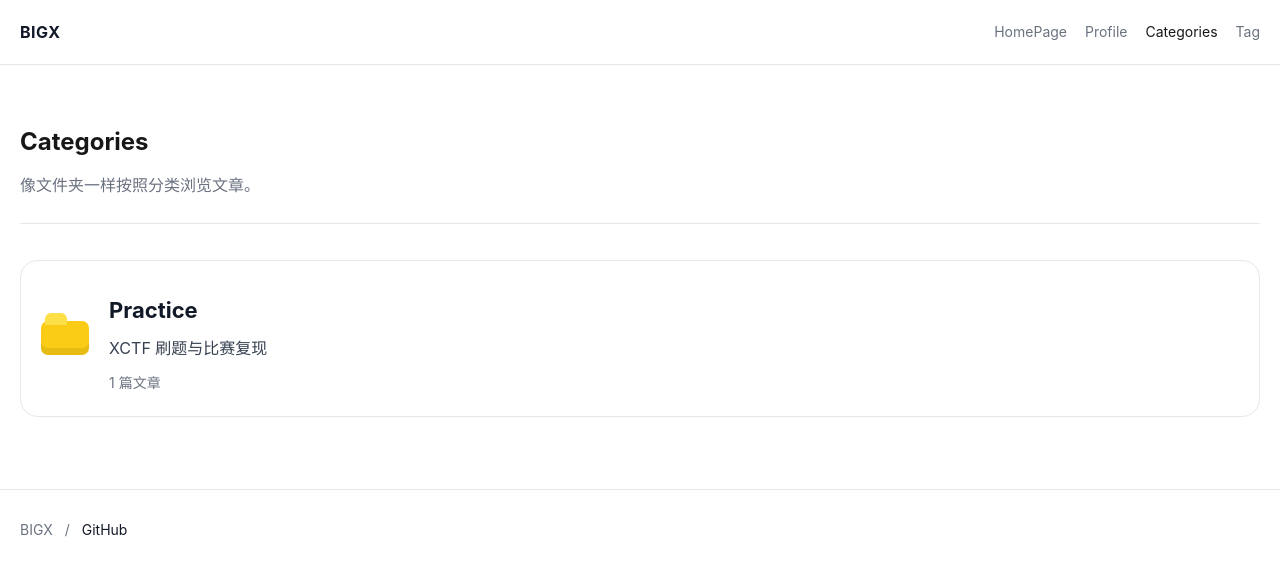
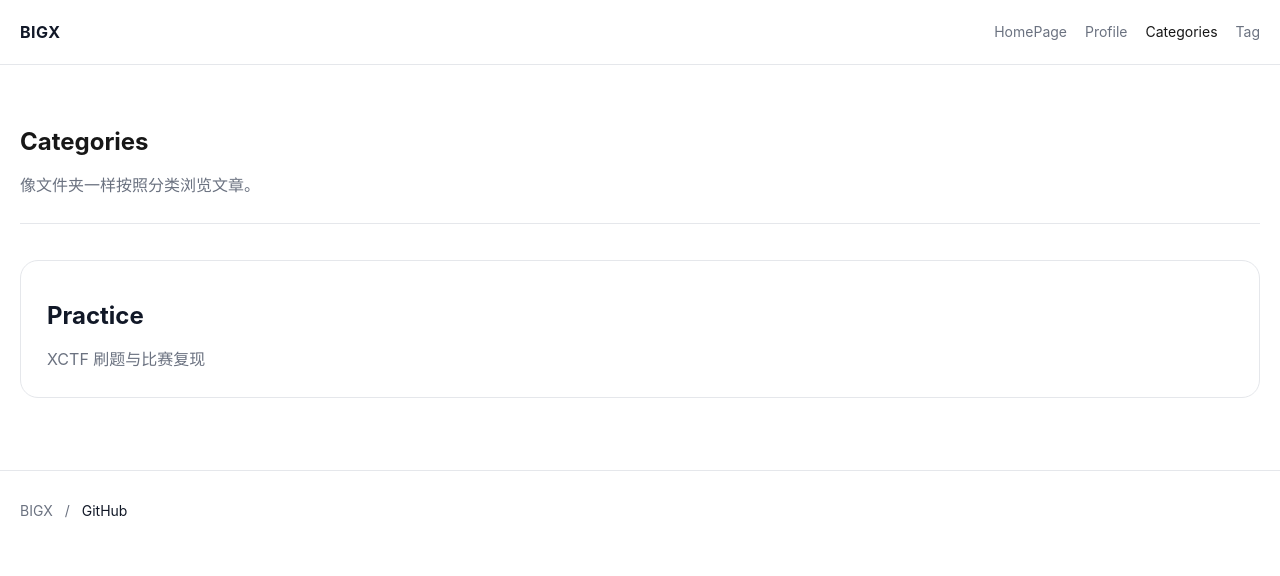
Before and after one commit to BIGX-bigx/BIGX-bigx.github.io, a Jekyll site: the page built from categories.md, in a window 1280 px wide. Shown: the top 576 px of the page. Built offline with Jekyll 4.4.1, drawn with Linux system fonts in a browser that asks for light colours.

Commit message:
Simplify category cards

```diff
--- a/assets/css/style.css
+++ b/assets/css/style.css
@@ -404,16 +404,13 @@ a:hover {
 
 .folder-grid {
   display: grid;
-  grid-template-columns: repeat(auto-fit, minmax(260px, 1fr));
+  grid-template-columns: 1fr;
   gap: 18px;
 }
 
 .folder-card {
-  display: grid;
-  grid-template-columns: 52px 1fr;
-  gap: 16px;
-  align-items: center;
-  padding: 20px;
+  display: block;
+  padding: 24px 26px;
   border: 1px solid var(--line);
   border-radius: 18px;
   background: #fff;
@@ -425,38 +422,13 @@ a:hover {
 }
 
 .folder-card h2 {
-  margin: 0 0 4px;
-  font-size: 22px;
+  margin: 0 0 8px;
+  font-size: 24px;
 }
 
 .folder-card p {
-  margin: 0 0 6px;
-  color: #374151;
-}
-
-.folder-card span {
+  margin: 0;
   color: var(--muted);
-  font-size: 14px;
-}
-
-.folder-icon {
-  position: relative;
-  width: 48px;
-  height: 34px;
-  border-radius: 7px;
-  background: #facc15;
-  box-shadow: inset 0 -7px 0 rgba(0, 0, 0, 0.08);
-}
-
-.folder-icon::before {
-  content: "";
-  position: absolute;
-  left: 4px;
-  top: -8px;
-  width: 22px;
-  height: 12px;
-  border-radius: 6px 6px 0 0;
-  background: #fde047;
 }
 
 .folder-back {
@@ -466,6 +438,69 @@ a:hover {
 .category-note {
   margin: -12px 0 26px;
   color: var(--muted);
+}
+
+.category-card-list {
+  display: grid;
+  gap: 18px;
+}
+
+.category-post-card {
+  padding: 24px 26px;
+  border: 1px solid var(--line);
+  border-radius: 18px;
+  background: #fff;
+}
+
+.category-post-card:hover {
+  border-color: #cbd5e1;
+  background: var(--soft);
+}
+
+.card-kicker {
+  display: inline-flex;
+  margin-bottom: 12px;
+  padding: 4px 10px;
+  border: 1px solid var(--line);
+  border-radius: 999px;
+  color: var(--muted);
+  font-size: 12px;
+  font-weight: 700;
+  letter-spacing: 0.04em;
+}
+
+.category-post-card h2 {
+  margin: 0 0 8px;
+  font-size: 24px;
+}
+
+.category-post-card p {
+  margin: 0 0 16px;
+  color: #374151;
+}
+
+.card-tags {
+  display: flex;
+  flex-wrap: wrap;
+  gap: 8px;
+  margin-bottom: 14px;
+}
+
+.card-tags span {
+  padding: 4px 9px;
+  border: 1px solid var(--line);
+  border-radius: 999px;
+  color: var(--muted);
+  font-size: 12px;
+}
+
+.read-link {
+  display: inline-flex;
+  color: var(--muted);
+  font-size: 13px;
+  font-weight: 700;
+  letter-spacing: 0.08em;
+  text-transform: uppercase;
 }
 
 .archive-group {
--- a/categories.md
+++ b/categories.md
@@ -11,13 +11,9 @@ wide: true
     {% for category in site.categories %}
       {% assign slug = category[0] | slugify %}
       {% assign meta = site.data.categories[slug] %}
-      <a class="folder-card" href="{{ '/categories/' | append: slug | append: '/' | relative_url }}">
-        <div class="folder-icon" aria-hidden="true"></div>
-        <div>
-          <h2>{{ meta.title | default: category[0] }}</h2>
-          <p>{{ meta.description | default: "暂无备注" }}</p>
-          <span>{{ category[1].size }} 篇文章</span>
-        </div>
+      <a class="folder-card simple-card" href="{{ '/categories/' | append: slug | append: '/' | relative_url }}">
+        <h2>{{ meta.title | default: category[0] }}</h2>
+        <p>{{ meta.description | default: "暂无备注" }}</p>
       </a>
     {% endfor %}
   </div>
```
Also changed, not shown: _layouts/category.html (+23 -11 lines).
